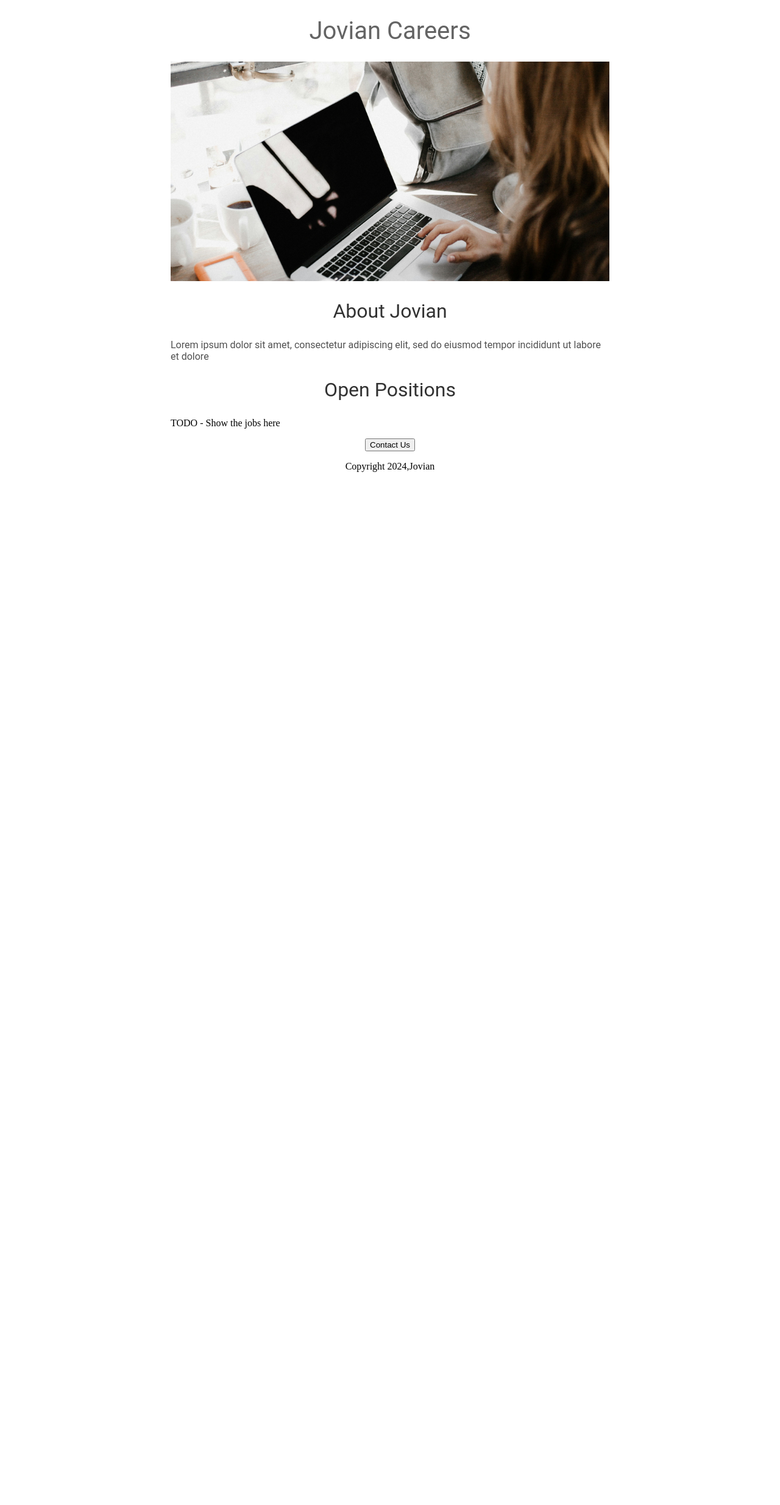
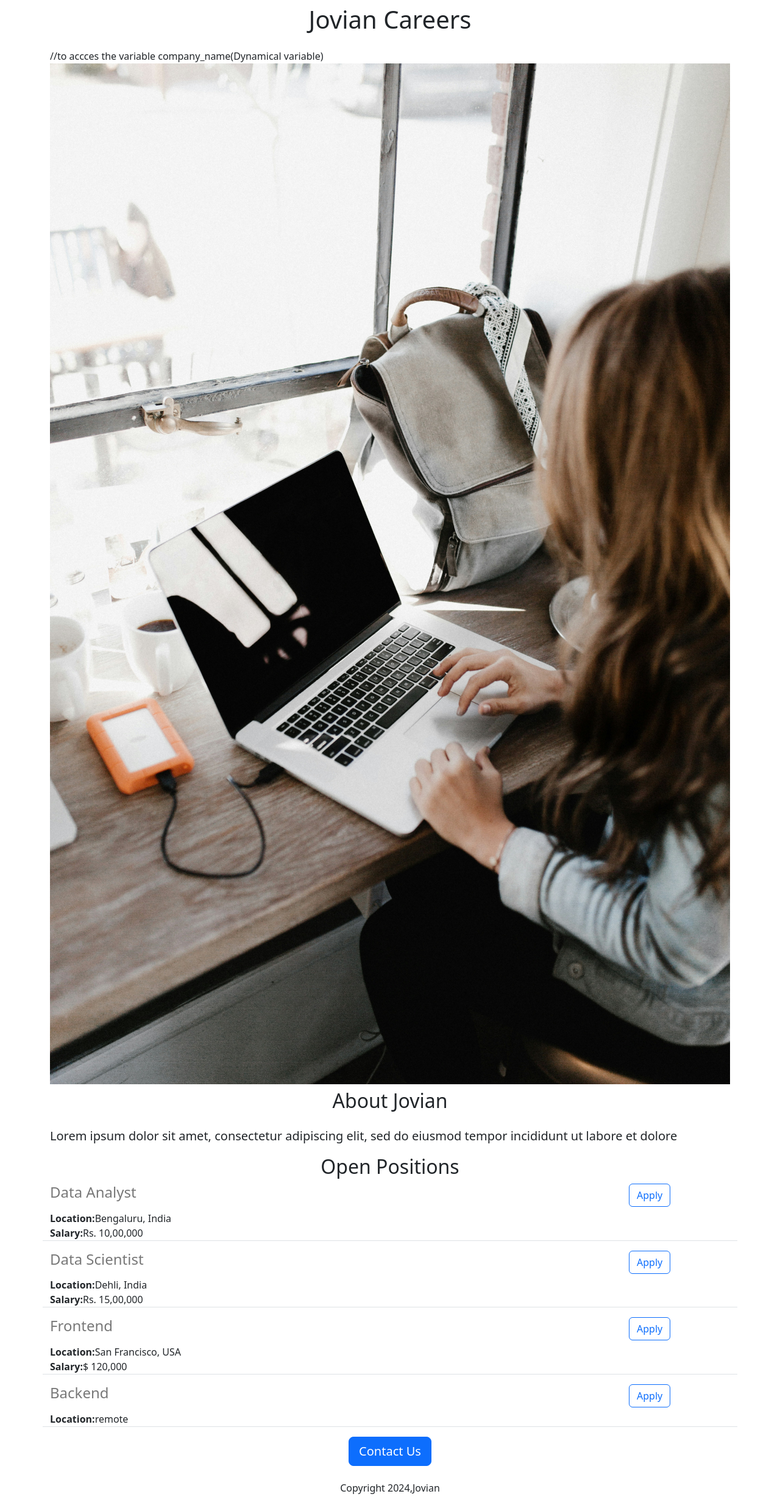
Before and after one commit to Krisn10/jovian-careers-website1, a Flask app: page / in a window 1280 px wide. Shown: the whole page at 61% size. Before the commit the page ends 774 px from the top, so only its background shows below. Run offline with Flask 3, Linux system fonts and the light colour scheme.

Commit message:
Added Dynamic data and API route

```diff
--- a/app.py
+++ b/app.py
@@ -1,10 +1,40 @@
-from flask import Flask, render_template
+from flask import Flask, render_template, jsonify
 
 app = Flask(__name__)
 
+JOBS = [{
+    'id': 1,
+    'title': 'Data Analyst',
+    'location': 'Bengaluru, India',
+    'salary': 'Rs. 10,00,000'
+},
+        {
+            'id': 2,
+            'title': 'Data Scientist',
+            'location': 'Dehli, India',
+            'salary': 'Rs. 15,00,000'
+        },
+{
+    'id': 3,
+    'title': 'Frontend',
+    'location': 'San Francisco, USA',
+    'salary': '$ 120,000'
+},
+{
+    'id': 4,
+    'title': 'Backend',
+    'location': 'remote',
+
+}
+]
+
 @app.route('/')
 def hello_world():
-    return render_template("home.html")
+    return render_template("home.html" , jobs=JOBS, company_name="Jovian")
+
+@app.route('/api/jobs')
+def list_jobs():
+    return jsonify(JOBS)
 
 
 if __name__ == '__main__':
--- a/templates/home.html
+++ b/templates/home.html
@@ -1,69 +1,29 @@
 <!DOCTYPE html>
 <html lang="en">
   <head>
-    <title>Jovian career</title>
-    <style>
-      h1 {
-        font-size: 40px;
-        font-family: Roboto;
-        font-weight: normal;
-        color: rgb(100, 100, 100);
-        text-align: center;
-      }
-
-      #banner {
-        width: 100%;
-        height: 360px;
-        object-fit: cover;
-      }
-
-      h2 {
-        font-family: Roboto;
-        font-size: 40px;
-        color: rgb(100, 100, 100);
-        text-align: center;
-        font-weight: normal;
-      }
-
-      #banner{
-        width: 100%;
-        height: 360px;
-        object-fit: cover;
-      }
-
-      h2 {
-        font-family: Roboto;
-        font-size: 32px;
-        color: rgb(50, 50, 50);
-        text-align: center;
-        font-weight: normal;
-      }
-
-      #container {
-        max-width: 720px;
-        margin: 0 auto;
-
-      }
-
-      .bodytext {
-        font-family: Roboto;
-        color: rgb(80, 80, 80);
-      }
-
-
-    </style>
+    <meta charset="utf-8">
+    <meta name="viewport" content="width=device-width, initial-scale=1">
+    <title>Career</title>
+    <link href="https://cdn.jsdelivr.net/npm/bootstrap@5.3.3/dist/css/bootstrap.min.css" rel="stylesheet" integrity="sha384-QWTKZyjpPEjISv5WaRU9OFeRpok6YctnYmDr5pNlyT2bRjXh0JMhjY6hW+ALEwIH" crossorigin="anonymous">
+<style>
+  #b
+</style>
   </head>
   <body>
-    <div id="container">
-    <h1>Jovian Careers</h1>
-    <img id="banner" src="https://698166d4-46c3-498d-bf3a-4d67b5c51c5d-00-yb5j4uekz3wa.sisko.replit.dev/static/banner.jpg" height="320">
-    <h2>About Jovian</h2>
-    <p class="bodytext">Lorem ipsum dolor sit amet, consectetur adipiscing elit, sed do eiusmod tempor incididunt ut labore et dolore</p>
-    <h2>Open Positions</h2>
-    <p>TODO - Show the jobs here</p>
-        <div style="text-align:center;">
-    <button>Contact Us</button>
-          <p>Copyright 2024,Jovian</p>
+    <div class="container" >
+    <h1 class="text-center mt-2 mb-4"">{{company_name}} Careers</h1> //to accces the variable company_name(Dynamical variable)
+    <img class="img-fluid" id="banner" src="https://698166d4-46c3-498d-bf3a-4d67b5c51c5d-00-yb5j4uekz3wa.sisko.replit.dev/static/banner.jpg" height="320">
+    <h2 class ="text-center mt-2 mb-4"">About Jovian</h2>
+    <p class="lead">Lorem ipsum dolor sit amet, consectetur adipiscing elit, sed do eiusmod tempor incididunt ut labore et dolore</p>
+    <h2 class="text-center">Open Positions</h2>
+        <div>
+      {% for job in jobs %}
+        {% include 'jobitem.html' %}
+      {% endfor %}
+        </div>
+      <div class="text-center">
+    <button class="btn btn-primary btn-lg"">Contact Us</button>
+          <p class="mt-4"">Copyright 2024,Jovian</p>
         </div>
       </div>
   </body>
--- /dev/null
+++ b/templates/jobitem.html
@@ -0,0 +1,18 @@
+    <div class="border-bottom row" style="margin-bottom:16px;">
+      <div class="col-10">
+        <h4 style="color:rgb(120,120,120); margin-                    bottom:4px; padding-bottom:8px;">
+          {{job['title']}}
+        </h4>
+        <div>
+          <b>Location:</b>{{job['location']}}
+        </div>
+        {% if 'salary' in job %}
+        <div>
+          <b>Salary:</b>{{job['salary']}}
+        </div>
+        {% endif %}
+      </div>
+      <div class="col-2">
+        <button type="button" class="btn btn-outline-primary">Apply</button>
+      </div>
+    </div>
```
